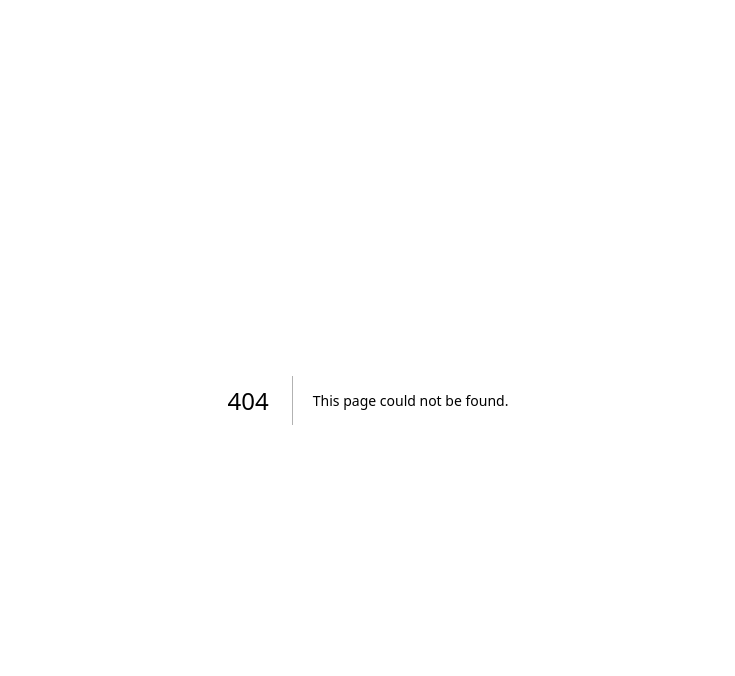
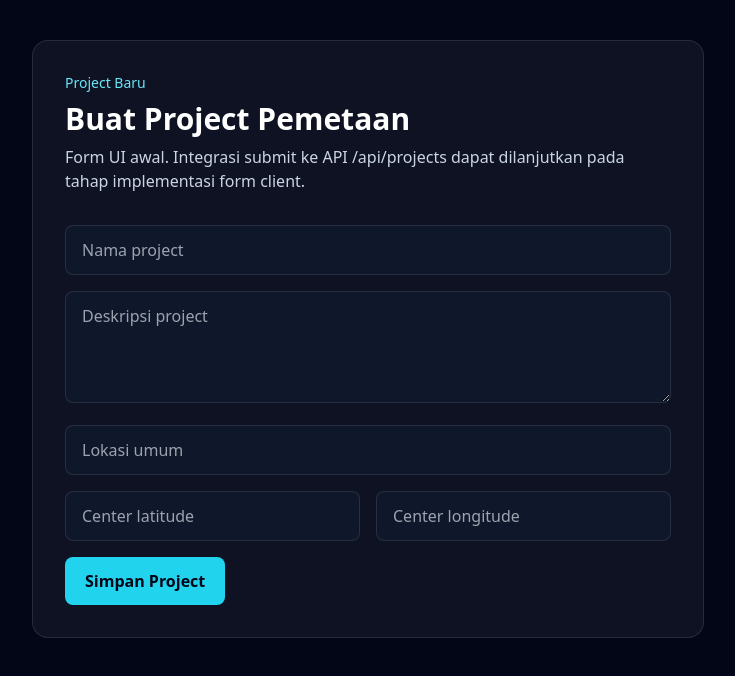
Before and after one commit to el-thon/Sigmanta, a Next.js app: page /projects/create in a window 1280 px wide. Before the commit this address had no page. Shown: the top 676 px of the page, without its empty margins (272-1007 px from the left). Built offline with nearby package versions, Linux system fonts and the light colour scheme.

Commit message:
feat: add create project page skeleton

```diff
--- /dev/null
+++ b/src/app/projects/create/page.tsx
@@ -0,0 +1,21 @@
+export default function CreateProjectPage() {
+  return (
+    <main className="min-h-screen bg-slate-950 px-6 py-10 text-white">
+      <section className="mx-auto max-w-2xl rounded-2xl border border-white/10 bg-white/5 p-8">
+        <p className="text-sm text-cyan-300">Project Baru</p>
+        <h1 className="mt-2 text-3xl font-bold">Buat Project Pemetaan</h1>
+        <p className="mt-2 text-slate-300">Form UI awal. Integrasi submit ke API /api/projects dapat dilanjutkan pada tahap implementasi form client.</p>
+        <div className="mt-8 space-y-4">
+          <input className="w-full rounded-lg border border-white/10 bg-slate-900 px-4 py-3" placeholder="Nama project" />
+          <textarea className="min-h-28 w-full rounded-lg border border-white/10 bg-slate-900 px-4 py-3" placeholder="Deskripsi project" />
+          <input className="w-full rounded-lg border border-white/10 bg-slate-900 px-4 py-3" placeholder="Lokasi umum" />
+          <div className="grid gap-4 md:grid-cols-2">
+            <input className="rounded-lg border border-white/10 bg-slate-900 px-4 py-3" placeholder="Center latitude" />
+            <input className="rounded-lg border border-white/10 bg-slate-900 px-4 py-3" placeholder="Center longitude" />
+          </div>
+          <button className="rounded-lg bg-cyan-400 px-5 py-3 font-semibold text-slate-950">Simpan Project</button>
+        </div>
+      </section>
+    </main>
+  );
+}
```
